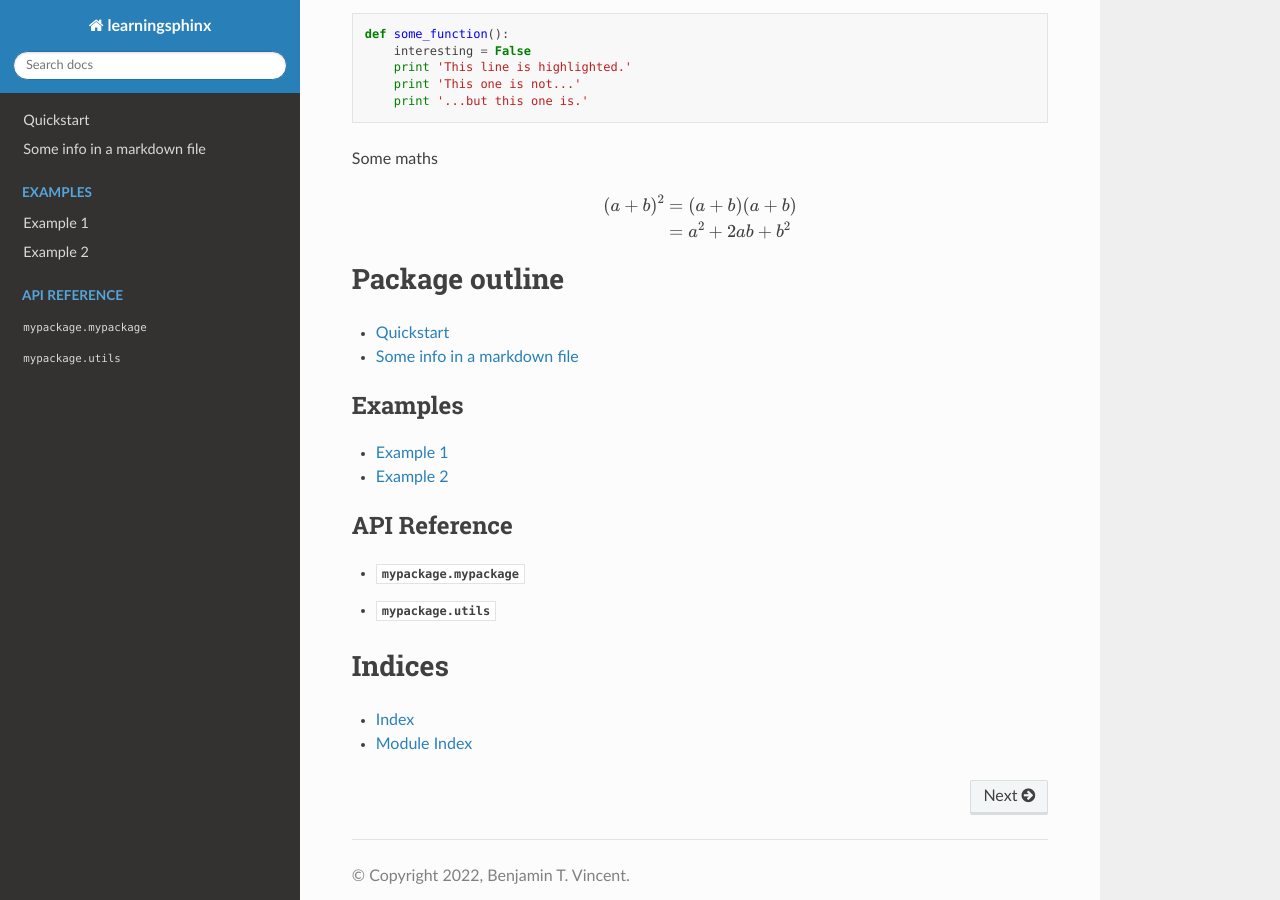
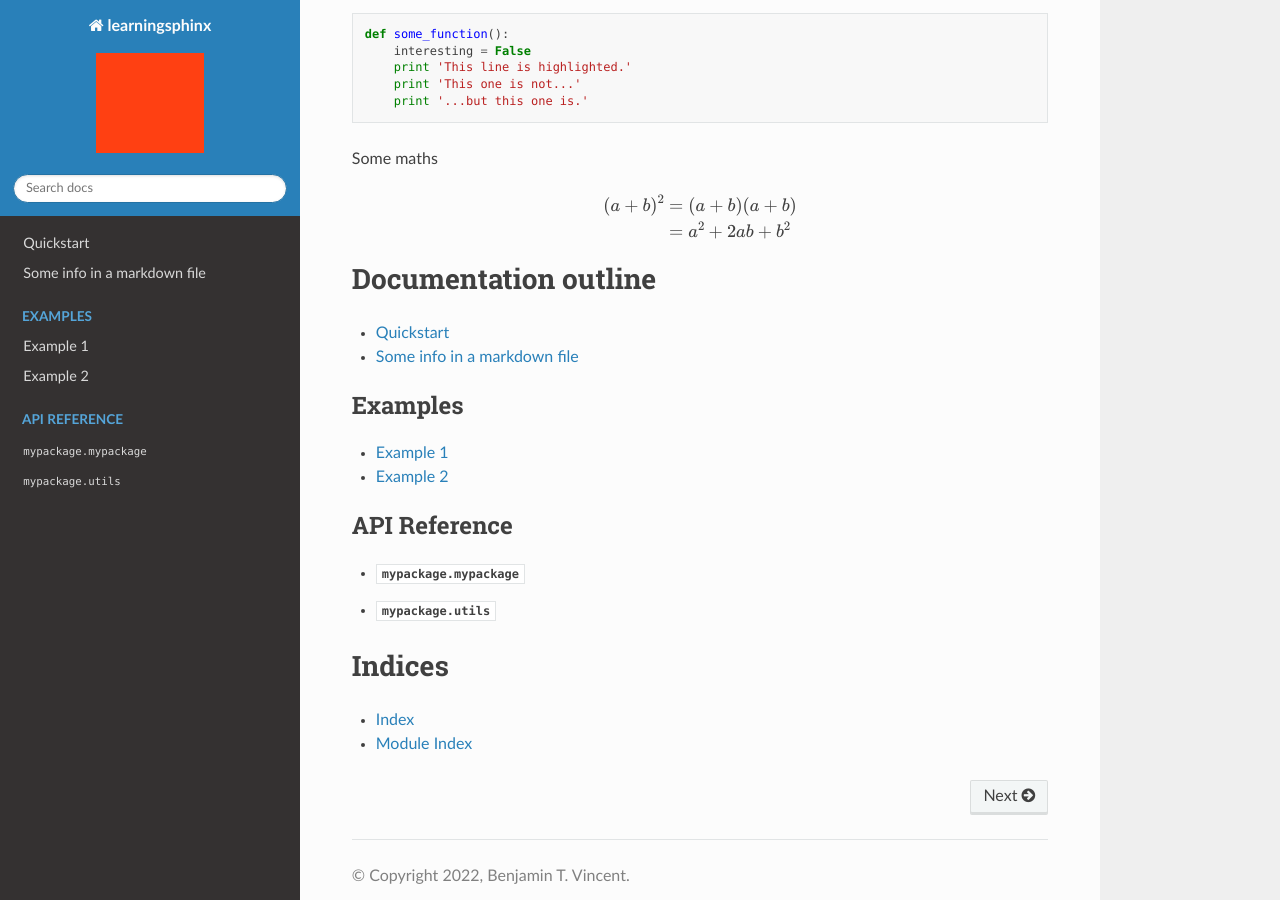
Before and after one commit to drbenvincent/learningsphinx, a Sphinx documentation site: the page built from docs/index.rst, in a window 1280 px wide and 900 px high, scrolled down 526 px. Built offline with Sphinx 7.4.7 and the Read the Docs theme 2.0.0, drawn with Linux system fonts in a browser that asks for light colours.

Commit message:
add logo, include undocumented members in autodoc

```diff
--- a/docs/api_mypackage.rst
+++ b/docs/api_mypackage.rst
@@ -6,3 +6,4 @@
 
 .. automodule:: mypackage
    :members:
+   :undoc-members:
--- a/docs/api_utils.rst
+++ b/docs/api_utils.rst
@@ -6,3 +6,4 @@
 
 .. automodule:: utils
    :members:
+   :undoc-members:
--- a/docs/conf.py
+++ b/docs/conf.py
@@ -47,7 +47,12 @@ myst_enable_extensions = ["dollarmath", "amsmath", "colon_fence", "linkify"]
 # html_theme = "alabaster"
 html_theme = "sphinx_rtd_theme"
 html_static_path = ["_static"]
+html_logo = "_static/logo.png"
 
+# TODO: version seems not to be displayed despite setting this to True
+html_theme_options = {
+    "display_version": True,
+}
 
 # -- Options for autodoc ----------------------------------------------------
 # https://www.sphinx-doc.org/en/master/usage/extensions/autodoc.html#configuration
--- a/docs/index.rst
+++ b/docs/index.rst
@@ -37,8 +37,8 @@ Some maths
    (a + b)^2  &=  (a + b)(a + b) \\
               &=  a^2 + 2ab + b^2
 
-Package outline
-===============
+Documentation outline
+=====================
 
 .. toctree::
    :titlesonly:
--- /dev/null
+++ b/mypackage/__init__.py
@@ -0,0 +1 @@
+__version__ = "0.0.1"
```
Also changed, not shown: docs/_static/logo.png (added), 1 other file.
